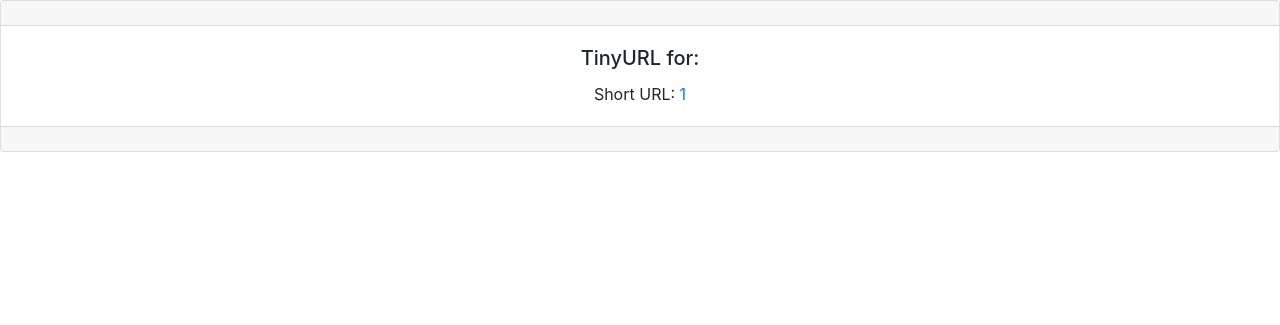
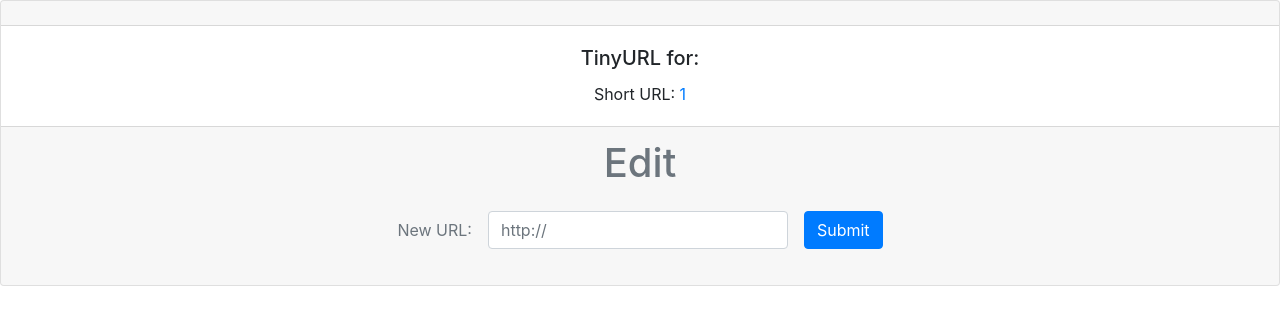
Before and after one commit to Lucaskitteridge/tinyapp, a Node server app: page /urls/1 in a window 1280 px wide. Shown: the part 56-381 px from the top of the page. Run offline with Node 20, Linux system fonts and the light colour scheme; some libraries are stand-ins or nearby versions.

Commit message:
added edit button and funcion

```diff
--- a/views/urls_show.ejs
+++ b/views/urls_show.ejs
@@ -16,7 +16,16 @@
         <h5 class="card-title">TinyURL for: <%= longURL %></h5>
         <p class="card-text">Short URL: <a href="/u/<%= shortURL %>"><%= shortURL %></a></p>
       </div>
-    <div class="card-footer text-muted"></div>
+    <div class="card-footer text-muted">
+      <h1>Edit</h1>
+      <form class="form-inline" method="POST" action="/urls/<%= shortURL %>">
+        <div class="form-group mb-2" style="margin:auto">
+          <label for="longURL">New URL:</label>
+          <input class="form-control" type="text" name="longURL" value="<%= longURL %>"placeholder="http://" style="width: 300px; margin: 1em">
+          <button type="submit" value="submit" class="btn btn-primary">Submit</button>
+        </div>
+      </form>
+    </div>
   </div>
   <!-- Bootstrap JS -->
   <script src="https://code.jquery.com/jquery-3.3.1.slim.min.js" integrity="sha384-q8i/X+965DzO0rT7abK41JStQIAqVgRVzpbzo5smXKp4YfRvH+8abtTE1Pi6jizo" crossorigin="anonymous"></script>
```
